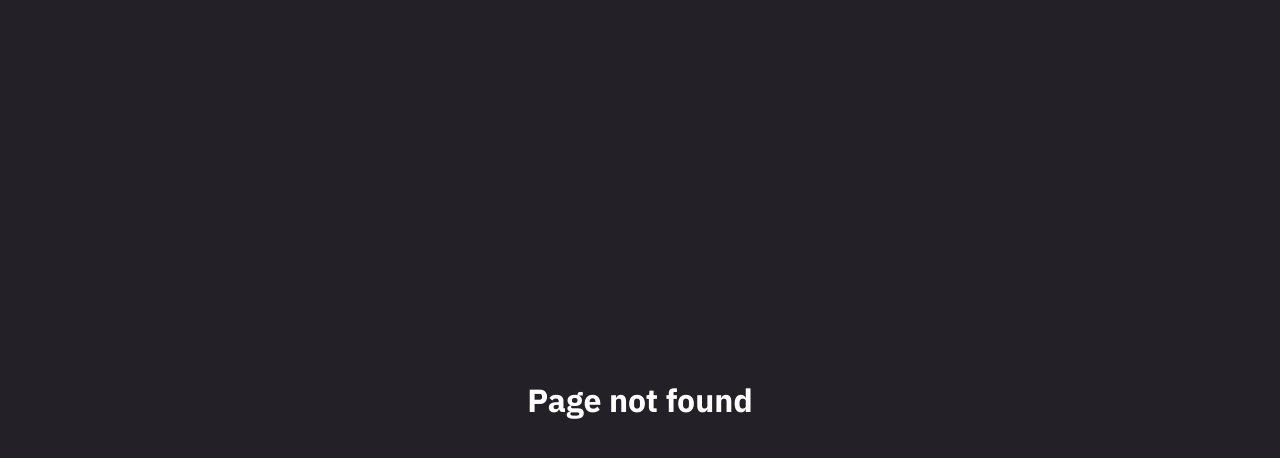
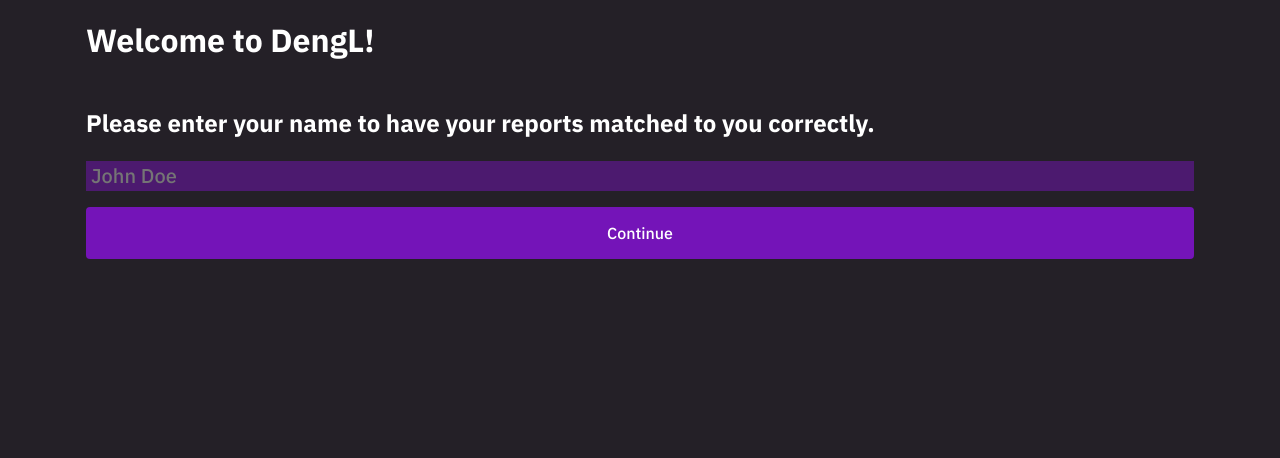
Before and after one commit to Muhlex/whai, a Svelte app in the folder client/: page /#/intro in a window 1280 px wide. Before the commit this address had no page. Shown: the top 458 px of the page. Built offline with nearby package versions, Linux system fonts and the light colour scheme.

Commit message:
Add basic intro

```diff
--- a/client/index.html
+++ b/client/index.html
@@ -4,7 +4,7 @@
 		<meta charset="UTF-8" />
 		<!-- <link rel="icon" type="image/svg+xml" href="/vite.svg" /> -->
 		<meta name="viewport" content="width=device-width, initial-scale=1.0" />
-		<title>Dengle by whAI</title>
+		<title>DengL by whAI</title>
 	</head>
 	<body>
 		<div id="app"></div>
--- a/client/src/App.svelte
+++ b/client/src/App.svelte
@@ -1,6 +1,12 @@
 <script lang="ts">
-	import Router from 'svelte-spa-router'
+	import Router, { location, replace } from 'svelte-spa-router'
 	import routes from "./routes";
+  import { introDone } from './stores';
+
+	$: {
+		void $location;
+		if (!$introDone) replace("#/intro");
+	}
 </script>
 
 <main>
--- a/client/src/app.css
+++ b/client/src/app.css
@@ -80,3 +80,15 @@ h1:last-child, h2:last-child, h3:last-child,
 h4:last-child, h5:last-child, h6:last-child {
 	margin-bottom: 0;
 }
+
+input[type=text], select {
+	appearance: none;
+	border: none;
+	padding: 0 0.25em;
+	font: inherit;
+	color: inherit;
+	background-color: hsl(var(--c-primary-hsl), 0.5);
+
+	font-size: 1.25em;
+	font-weight: 500;
+}
--- a/client/src/routes.ts
+++ b/client/src/routes.ts
@@ -1,10 +1,12 @@
 import Home from "./views/Home.svelte";
+import Intro from "./views/Intro.svelte";
 import Report from "./views/Report.svelte";
 import Settings from "./views/Settings.svelte";
 import NotFound from "./views/NotFound.svelte";
 
 export default {
 	"/": Home,
+	"/intro": Intro,
 	"/report/:id?/:edit?" : Report,
 	"/settings" : Settings,
 	"*": NotFound,
--- a/client/src/stores.ts
+++ b/client/src/stores.ts
@@ -38,8 +38,12 @@ type UserSettings = {
 	name: string,
 	languages: (keyof typeof languages)[],
 }
-export const user = writable<UserSettings>({ name: 'John Doe', languages: ["en-US", "de-DE"] });
-
+export const user = writable<UserSettings>({ name: '', languages: ["en-US", "de-DE"] });
+export const introDone = writable(Boolean(localStorage.getItem("introDone")));
+introDone.subscribe(done => {
+	const key = "introDone";
+	done ? localStorage.setItem(key, "true") : localStorage.removeItem(key);
+});
 
 const reportsMap = new Map<number, Report>();
 export const reports = writable(reportsMap);
--- a/client/src/views/Home.svelte
+++ b/client/src/views/Home.svelte
@@ -14,7 +14,7 @@
 <div class="home">
 	<div class="content">
 		<Header hideHome>
-			<h1>Dengle <small>by whAI</small></h1>
+			<h1>DengL <small>by whAI</small></h1>
 			<svelte:fragment slot="buttons">
 				<Button
 					color="primary"
--- /dev/null
+++ b/client/src/views/Intro.svelte
@@ -0,0 +1,49 @@
+<script lang="ts">
+  import { push } from "svelte-spa-router";
+	import Button from "../lib/Button.svelte";
+	import { introDone, languages, user } from "../stores";
+
+	let step = 0;
+
+	const finish = () => {
+		$introDone = true;
+		push("#/");
+	}
+</script>
+
+<h1>Welcome to DengL!</h1>
+{#if step === 0}
+	<h2>Please enter your name to have your reports matched to you correctly.</h2>
+	<form on:submit|preventDefault={() => step++}>
+		<input type="text" required minlength="2" placeholder="John Doe" bind:value={$user.name}>
+		<Button type="submit">Continue</Button>
+	</form>
+	{:else if step === 1}
+	<h2>Choose the langauge of your reports.</h2>
+	<form on:submit|preventDefault={finish}>
+		<select bind:value={$user.languages[0]}>
+			{#each Object.entries(languages) as [lc, name]}
+			<option value={lc}>
+				{name}
+			</option>
+			{/each}
+		</select>
+		<h2>Choose an additional language to translate dynamically.</h2>
+		<select bind:value={$user.languages[1]}>
+			{#each Object.entries(languages) as [lc, name]}
+				<option value={lc}>
+					{name}
+				</option>
+			{/each}
+		</select>
+		<Button type="submit">Let's get started!</Button>
+	</form>
+{/if}
+
+<style>
+	form {
+		display: flex;
+		flex-direction: column;
+		gap: 1em;
+	}
+</style>
--- a/client/src/views/Settings.svelte
+++ b/client/src/views/Settings.svelte
@@ -45,16 +45,4 @@ import Header from "../lib/Header.svelte";
 		display: flex;
 		flex-direction: column;
 	}
-
-	input, select {
-		appearance: none;
-		border: none;
-		padding: 0 0.25em;
-		font: inherit;
-		color: inherit;
-		background-color: hsl(var(--c-primary-hsl), 0.5);
-
-		font-size: 1.25em;
-		font-weight: 500;
-	}
 </style>
```
